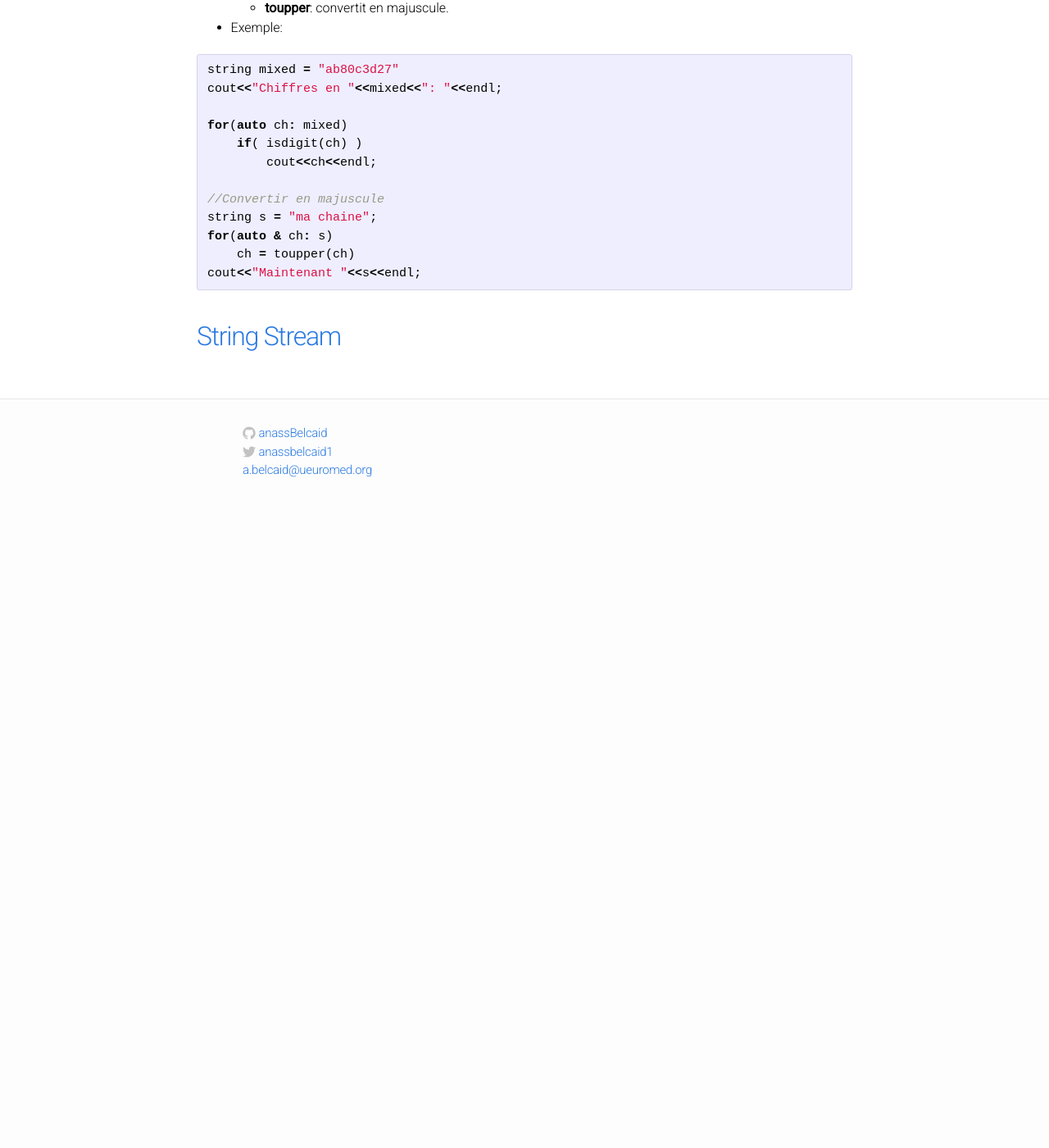
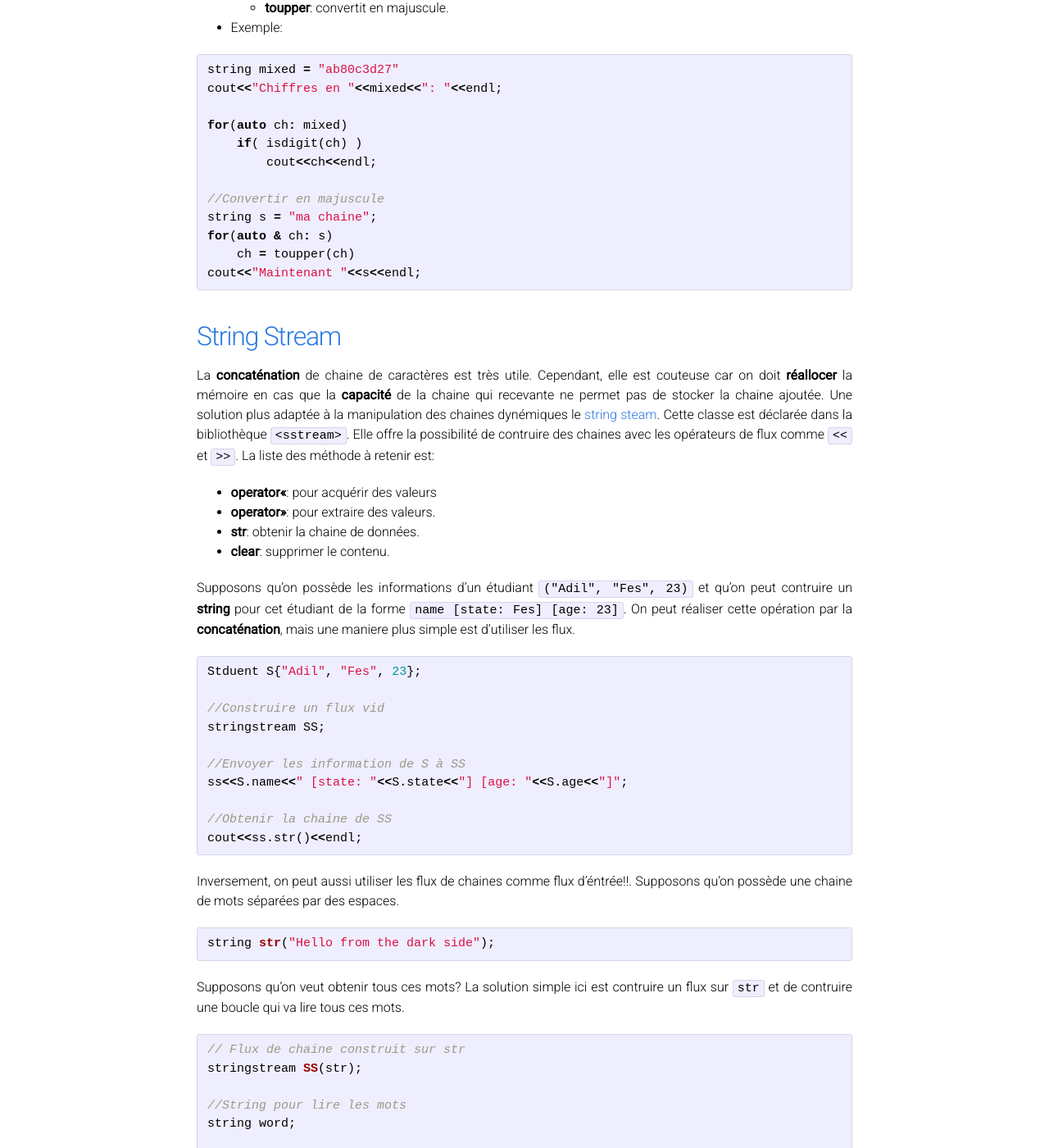
Before and after one commit to anassBelcaid/CS221, a Jekyll site: the page built from part1/strings.md, in a window 1280 px wide and 1400 px high, scrolled down 5946 px. Shown: the whole window at 82% size. Built offline with Jekyll 4.4.1, drawn with Linux system fonts in a browser that asks for light colours; formulas are drawn with MathJax 3; before the commit the page ends 6576 px from its top, so only the background shows below that; some of the changed text lies outside the part shown.

Commit message:
End course strings

````diff
--- a/part1/strings.md
+++ b/part1/strings.md
@@ -366,3 +366,81 @@
 
 ## [String Stream](#streams)
 <a name='streams'></a>
+
+La **concaténation** de chaine de caractères est très utile. Cependant, elle est
+couteuse car on doit **réallocer** la mémoire en cas que la **capacité**  de la
+chaine qui recevante ne permet pas de stocker la chaine ajoutée. Une solution
+plus adaptée à la manipulation des chaines dynémiques le [string steam](https://www.cplusplus.com/reference/sstream/stringstream/). Cette classe est déclarée dans la bibliothèque `<sstream>`. Elle offre la possibilité de contruire des chaines avec les opérateurs de flux comme `<<` et `>>`. La liste des méthode à retenir est:
+
+- **operator<<**: pour acquérir des valeurs
+- **operator>>**: pour extraire des valeurs.
+- **str**: obtenir la chaine de données.
+- **clear**: supprimer le contenu.
+
+
+Supposons qu'on possède les informations d'un étudiant `("Adil", "Fes", 23)` et
+qu'on peut contruire un **string** pour cet étudiant de la forme `name [state:
+Fes] [age: 23]`. On peut réaliser cette opération par la **concaténation**, mais
+une maniere plus simple est d'utiliser les flux.
+
+
+```cpp
+Stduent S{"Adil", "Fes", 23};
+
+//Construire un flux vid
+stringstream SS;
+
+//Envoyer les information de S à SS
+ss<<S.name<<" [state: "<<S.state<<"] [age: "<<S.age<<"]";
+
+//Obtenir la chaine de SS
+cout<<ss.str()<<endl;
+```
+
+Inversement, on peut aussi utiliser les flux de chaines comme flux d'éntrée!!.
+Supposons qu'on possède une chaine de mots séparées par des espaces.
+
+
+```cpp
+string str("Hello from the dark side");
+```
+
+Supposons qu'on veut obtenir tous ces mots? La solution simple ici est contruire
+un flux sur `str` et de contruire une boucle qui va lire tous ces mots.
+
+
+```cpp
+// Flux de chaine construit sur str
+stringstream SS(str);
+
+//String pour lire les mots
+string word;
+
+//Boule de lecture
+while( SS>>word)
+{
+    cout<<word<<endl;
+}
+```
+
+Un exemple est de convertir les nombre entre bases. Supposons par exemple qu'on
+veut obtenir la réprésentation du nombre **61** en **héxadécimal**.
+
+
+```cpp
+int number = 61;
+
+stringstream S;
+//lire la valeur de number mais en hex
+S<<hex<<number;
+
+//Afficher cette valeur
+cout<<S.str()<<endl;
+```
+
+#### Exercice
+
+
+> Ecrire un *fonction* qui reçoit une chaine de nombre séparées par virgule. La
+fonction doit afficher le contenu de ces  nombres séparés par une nouvelle
+ligne.
````
